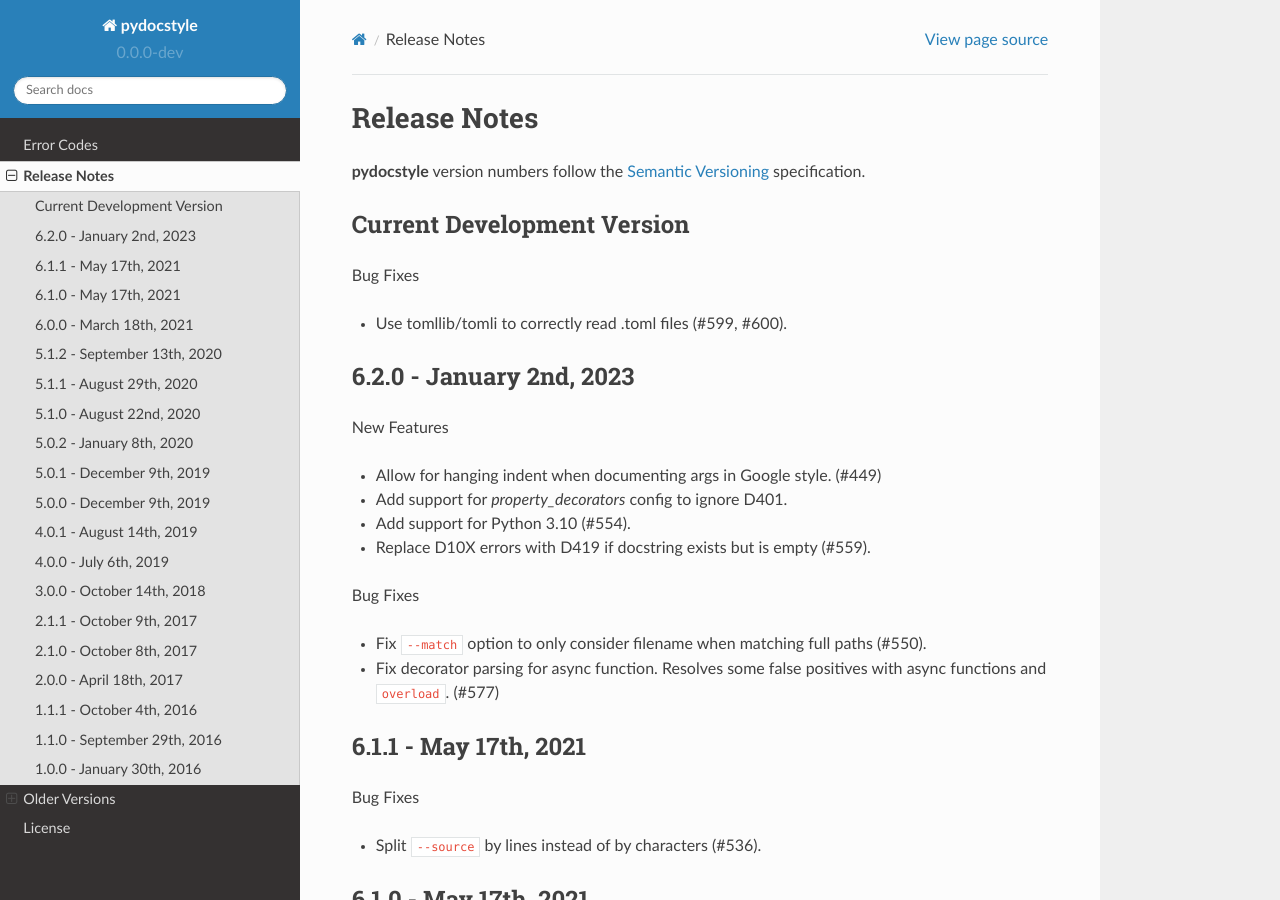
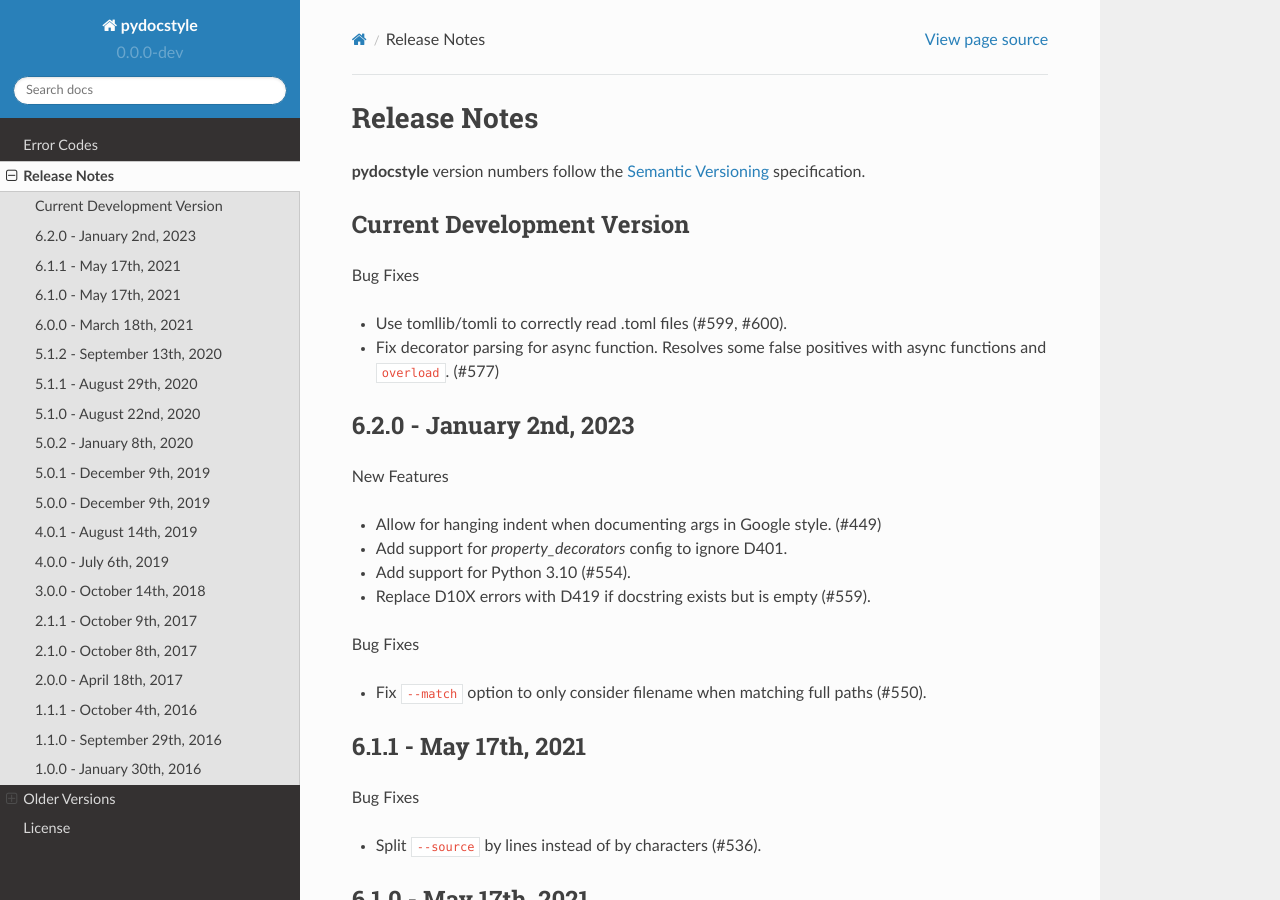
Before and after one commit to PyCQA/pydocstyle, a Sphinx documentation site: the page built from docs/release_notes.rst, in a window 1280 px wide and 900 px high. Built offline with Sphinx 7.4.7 and the Read the Docs theme 2.0.0, drawn with Linux system fonts in a browser that asks for light colours; pages that are not in the unit, such as notebooks, are missing from menus; some of the changed lines change nothing that is shown.

Commit message:
Move changelog entry

```diff
--- a/docs/release_notes.rst
+++ b/docs/release_notes.rst
@@ -11,6 +11,8 @@
 Bug Fixes
 
 * Use tomllib/tomli to correctly read .toml files (#599, #600).
+* Fix decorator parsing for async function. Resolves some false positives
+  with async functions and ``overload``. (#577)
 
 6.2.0 - January 2nd, 2023
 ---------------------------
@@ -25,8 +27,6 @@
 Bug Fixes
 
 * Fix ``--match`` option to only consider filename when matching full paths (#550).
-* Fix decorator parsing for async function. Resolves some false positives
-  with async functions and ``overload``. (#577)
 
 6.1.1 - May 17th, 2021
 ---------------------------
```
